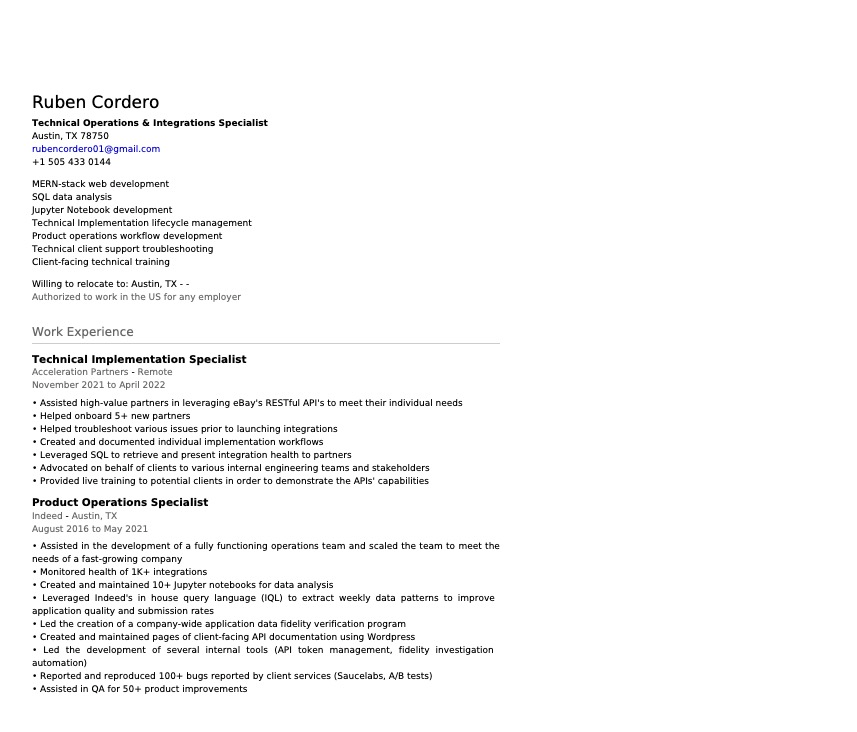
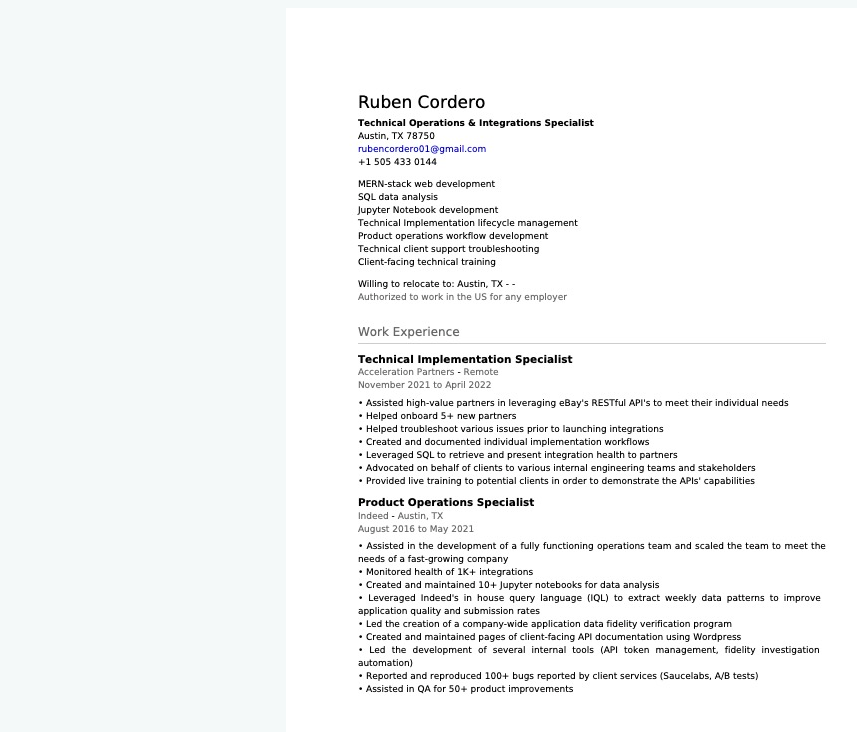
Before and after one commit to rcordero01/Bio, a plain HTML site: page resume.html in a window 1280 px wide. Shown: the whole page, without its empty margins (48-905 px from the left). Drawn offline with Linux system fonts and the light colour scheme.

Commit message:
Adds styling to resume page

```diff
--- a/resume.html
+++ b/resume.html
@@ -4,10 +4,14 @@
     <meta charset="UTF-8">
     <meta http-equiv="X-UA-Compatible" content="IE=edge">
     <meta name="viewport" content="width=device-width, initial-scale=1.0">
+    <link rel="stylesheet" href="css/styles.css">
+    <link rel="icon" href="favicon.ico">
+    <link rel="preconnect" href="https://fonts.gstatic.com">
+    <link href="https://fonts.googleapis.com/css2?family=Caveat&family=Montserrat:wght@300&family=Satisfy&display=swap" rel="stylesheet">
     <title>Resume</title>
 </head>
 <body>
-    <a href="Resume-Ruben-Cordero-04-09-2022.pdf">
-        <img src="images/Resume-Ruben-Cordero-04-09-2022.jpg" alt="resume">
+        <a href="Resume-Ruben-Cordero-04-09-2022.pdf">
+            <img src="images/Resume-Ruben-Cordero-04-09-2022.jpg" alt="resume">
 </body>
 </html>
```
